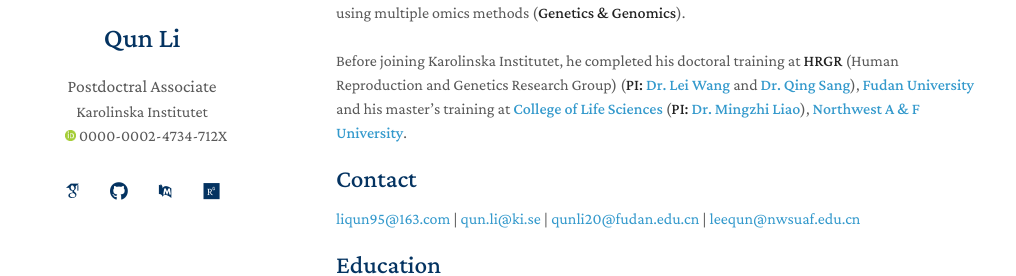
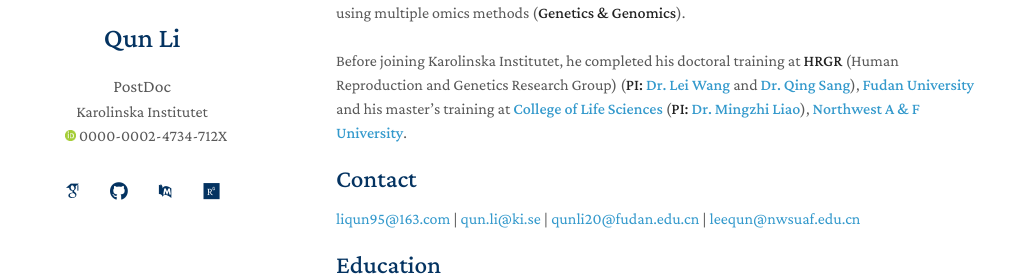
Before and after one commit to liqunbio/liqunbio.github.io, a Jekyll site: the page built from index.md, in a window 1280 px wide. Shown: the part 204-480 px from the top of the page, without its empty margins (134-1150 px from the left). Built offline with Jekyll 4.4.1, drawn with Linux system fonts in a browser that asks for light colours; some web fonts are replaced; comment, search, counter and statistics services are not loaded; our own code applies the rules of GitHub Pages for plain Markdown files.

Commit message:
Update _config.yml

```diff
--- a/_config.yml
+++ b/_config.yml
@@ -1,7 +1,7 @@
 # Basic Information
 title: Qun Li
 motto: Learning is a lifelong process
-position: Postdoctral Associate
+position: PostDoc
 # lab_group: HRGR
 # lab_group_link: https://reprod-genet.fudan.edu.cn/
 affiliation: Karolinska Institutet
```
